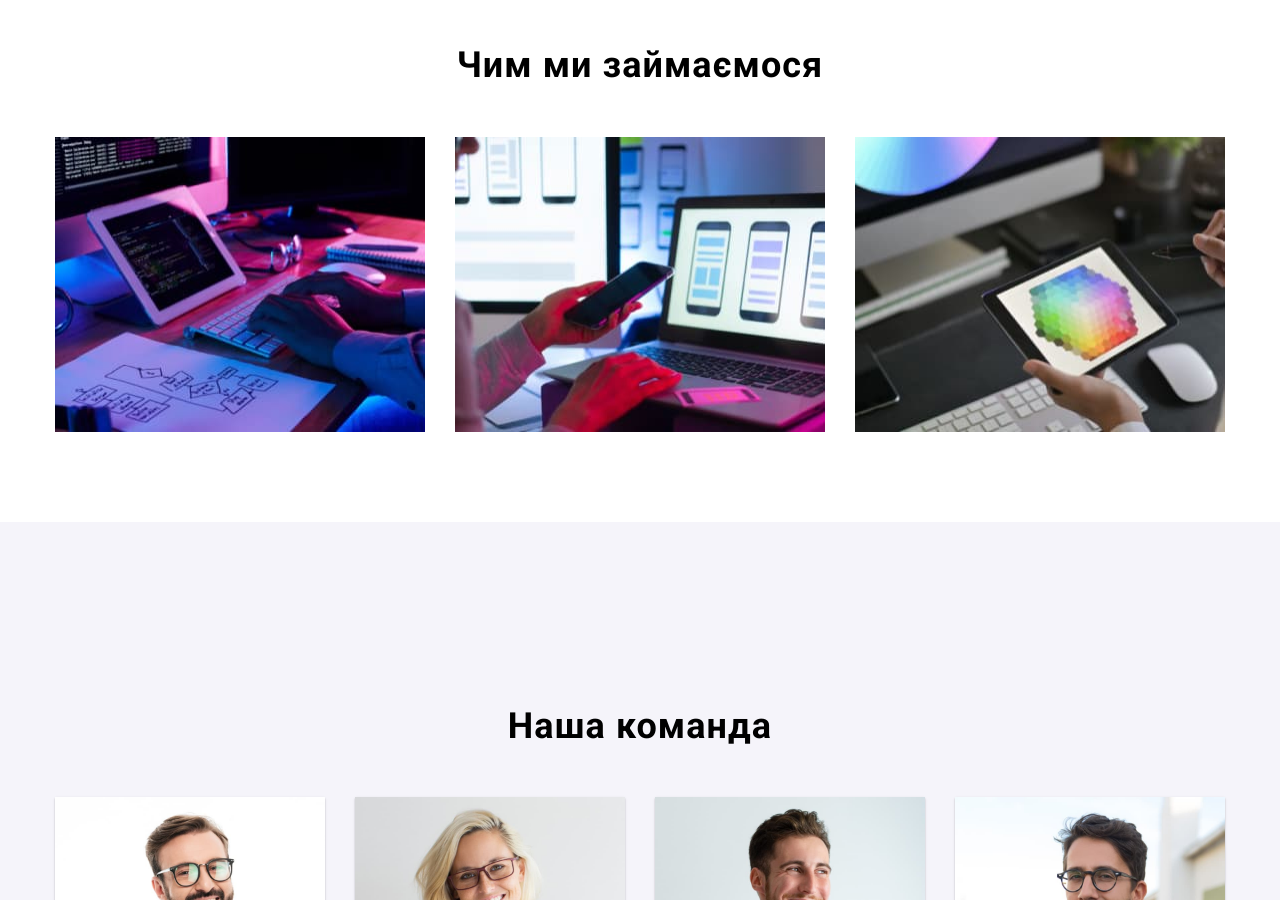
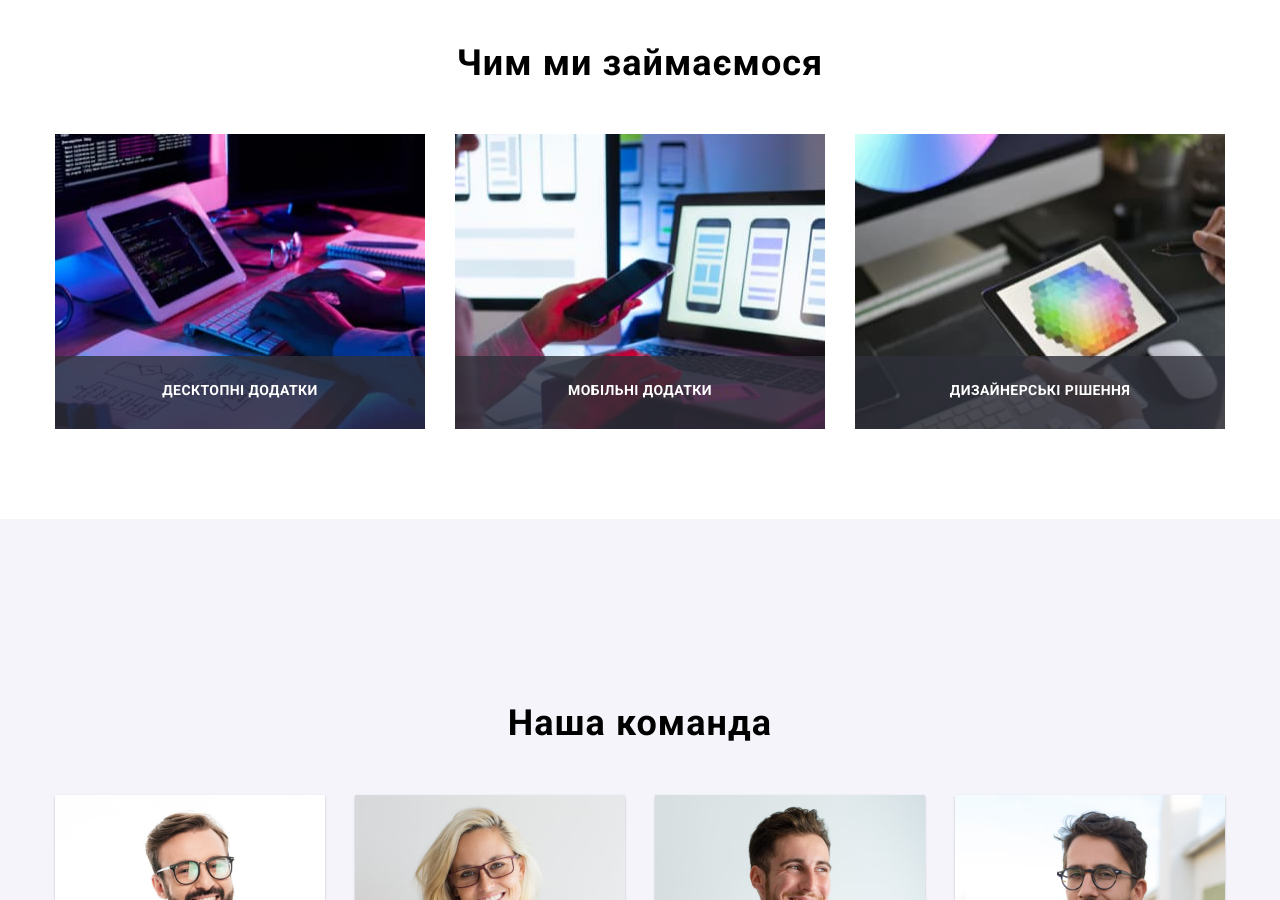
Before and after one commit to Saleryv/goit-markup-hw-05, a plain HTML site: page index.html in a window 1280 px wide. Shown: the part 1120-2020 px from the top of the page. Drawn offline with nearby package versions, Linux system fonts and the light colour scheme.

Commit message:
Додав опис в Чем занімаемся

```diff
--- a/css/style.css
+++ b/css/style.css
@@ -141,6 +141,7 @@ button {
 }
 
 .link {
+  display: block;
   text-decoration: none;
   font-family: var(--primary-font);
   font-style: normal;
@@ -149,6 +150,10 @@ button {
   line-height: 1.15;
   letter-spacing: 0.02em;
   color: var(--primaru-text-color);
+
+  transition-property: color;
+  transition-duration: 250ms;
+  transition-timing-function: cubic-bezier(0.4, 0, 0.2, 1);
 }
 .link:hover,
 .link:focus {
@@ -171,6 +176,10 @@ button {
   height: 12px;
   fill: var(--additional-text-color);
   margin-right: 10px;
+
+  transition-property: transform;
+  transition-duration: 250ms;
+  transition-timing-function: cubic-bezier(0.4, 0, 0.2, 1);
 }
 
 .contact-mail:hover .header-icon,
@@ -184,10 +193,6 @@ button {
 }
 
 .contact-mail {
-  display: flex;
-  justify-content: center;
-  align-items: center;
-
   font-family: var(--primary-font);
   font-style: normal;
   font-weight: 500;
@@ -196,6 +201,10 @@ button {
   letter-spacing: 0.02em;
   color: var(--additional-text-color);
   text-decoration: none;
+
+  transition-property: color;
+  transition-duration: 250ms;
+  transition-timing-function: cubic-bezier(0.4, 0, 0.2, 1);
 }
 .contact-tel {
   font-family: var(--primary-font);
@@ -206,6 +215,10 @@ button {
   letter-spacing: 0.02em;
   color: var(--additional-text-color);
   text-decoration: none;
+
+  transition-property: color;
+  transition-duration: 250ms;
+  transition-timing-function: cubic-bezier(0.4, 0, 0.2, 1);
 }
 
 .contact-mail:hover,
@@ -271,6 +284,11 @@ button {
   display: block;
   margin: 0 auto;
   padding: 10px 32px;
+
+  transition-property: color;
+  transition-property: background-color;
+  transition-duration: 250ms;
+  transition-timing-function: cubic-bezier(0.4, 0, 0.2, 1);
 }
 
 .hero-btn:hover,
@@ -374,6 +392,32 @@ button {
   flex-wrap: wrap;
   column-gap: 30px;
 }
+
+.what-thumb {
+  position: relative;
+  overflow: hidden;
+}
+.what-overlay {
+  position: absolute;
+  height: 25%;
+  width: 100%;
+  bottom: 0;
+  background-color: rgba(47, 48, 58, 0.8);
+}
+
+.what-overlay-text {
+  font-family: var(--primary-font);
+  font-style: normal;
+  font-weight: 700;
+  font-size: 14px;
+  line-height: 1.14;
+  text-align: center;
+  letter-spacing: 0.03em;
+  text-transform: uppercase;
+  color: var(--accent-text-color);
+  padding-top: 27px;
+  padding-bottom: 27px;
+}
 /* =========================== OUR TEAM ====================== */
 
 .team {
@@ -453,12 +497,20 @@ button {
   height: 44px;
   border-radius: 50%;
   column-gap: 10px;
+
+  transition-property: color, background-color;
+  transition-duration: 250ms;
+  transition-timing-function: cubic-bezier(0.4, 0, 0.2, 1);
 }
 
 .team-social-icon {
   width: 20px;
   height: 20px;
   fill: #afb1b8;
+
+  transition-property: color, background-color;
+  transition-duration: 250ms;
+  transition-timing-function: cubic-bezier(0.4, 0, 0.2, 1);
 }
 .social-list-item-link:hover,
 .social-list-item-link:focus {
@@ -497,6 +549,10 @@ button {
   border: 1px solid #afb1b8;
   border-radius: 4px;
 
+  transition-property: color;
+  transition-duration: 250ms;
+  transition-timing-function: cubic-bezier(0.4, 0, 0.2, 1);
+
   display: flex;
   justify-content: center;
   align-items: center;
@@ -506,6 +562,10 @@ button {
 .clients-icon {
   fill: #afb1b8;
   padding: 16px 32px;
+
+  transition-property: color, background-color;
+  transition-duration: 250ms;
+  transition-timing-function: cubic-bezier(0.4, 0, 0.2, 1);
 }
 .clients-item:hover,
 .clients-item:focus {
@@ -562,7 +622,6 @@ button {
 .portfolio-link:hover,
 .portfolio-link:focus {
   background: #ffffff;
-  border: 1px solid #eeeeee;
   box-shadow: 0px 1px 1px rgba(0, 0, 0, 0.12), 0px 4px 4px rgba(0, 0, 0, 0.06),
     1px 4px 6px rgba(0, 0, 0, 0.16);
 }
@@ -673,12 +732,20 @@ button {
   height: 44px;
   border-radius: 50%;
   background: rgba(255, 255, 255, 0.1);
+
+  transition-property: color, background-color;
+  transition-duration: 250ms;
+  transition-timing-function: cubic-bezier(0.4, 0, 0.2, 1);
 }
 
 .footer-icon {
   width: 20px;
   height: 20px;
   fill: var(--accent-text-color);
+
+  transition-property: fill, background-color;
+  transition-duration: 250ms;
+  transition-timing-function: cubic-bezier(0.4, 0, 0.2, 1);
 }
 .footer-icon-link:hover,
 .footer-icon-link:focus {
--- a/index.html
+++ b/index.html
@@ -119,28 +119,50 @@
           <h2 class="what-title">Чим ми займаємося</h2>
           <ul class="what-list list">
             <li class="what-item">
+              <a href="" class="what-link link">
+                <div class="what-thumb">
                   <img
                     src="./images/box1.jpg"
                     alt="type on keyboard"
                     width="370"
                     height="295"
                   />
+                  <div class="what-overlay">
+                    <p class="what-overlay-text">Десктопні додатки</p>
+                  </div>
+                </div>
+              </a>
             </li>
             <li class="what-item">
+              <a href="" class="what-link link">
+                <div class="what-thumb">
                   <img
                     src="./images/img.jpg"
                     alt="with phone"
                     width="370"
                     height="295"
                   />
+                  <div class="what-overlay">
+                    <p class="what-overlay-text">Мобільні додатки</p>
+                  </div>
+                </div>
+              </a>
             </li>
+
             <li class="what-item">
+              <a href="" class="what-link link">
+                <div class="what-thumb">
                   <img
                     src="./images/img-2.jpg"
                     alt="with tablet"
                     width="370"
                     height="295"
                   />
+                  <div class="what-overlay">
+                    <p class="what-overlay-text">Дизайнерські рішення</p>
+                  </div>
+                </div>
+              </a>
             </li>
           </ul>
         </div>
@@ -385,7 +407,7 @@
           <li class="clients-item">
             <svg class="clients-icon">
               <use href="./images/sprite.svg#icon-partner-five"></use>
-            </svg class="clients-icon">
+            </svg>
           </li>
           <li class="clients-item">
             <svg class="clients-icon">
@@ -462,5 +484,6 @@
         </div>
       </div>
     </footer>
+    <script src="./js/modal.js"></script>
   </body>
 </html>
--- /dev/null
+++ b/js/modal.js
@@ -0,0 +1,14 @@
+(() => {
+  const refs = {
+    openModalBtn: document.querySelector("[data-modal-open]"),
+    closeModalBtn: document.querySelector("[data-modal-close]"),
+    modal: document.querySelector("[data-modal]"),
+  };
+
+  refs.openModalBtn.addEventListener("click", toggleModal);
+  refs.closeModalBtn.addEventListener("click", toggleModal);
+
+  function toggleModal() {
+    refs.modal.classList.toggle("is-hidden");
+  }
+})();
```
Also changed, not shown: portfolio.html (+1 -0 lines). Lines whose indentation alone changed are shown as unchanged.
